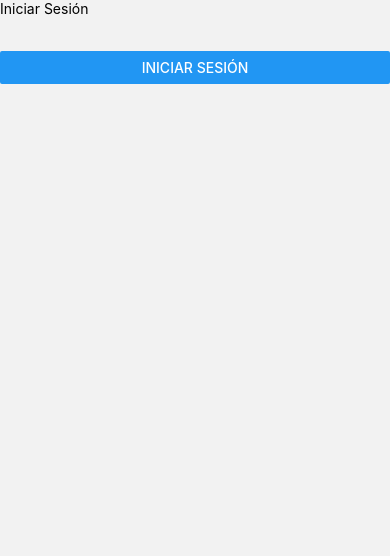
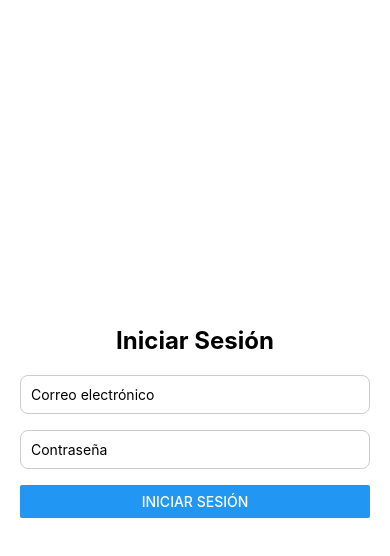
Before and after one commit to XRandolphX/RecetasExpress, a React Native app: screen /Login in a window 390 px wide. Shown: the top 556 px of the page. Built offline with nearby package versions, Linux system fonts and the light colour scheme.

Commit message:
feat: add styles for LoginScreen and improve input validation

```diff
--- a/src/screens/LoginScreen/LoginScreen.tsx
+++ b/src/screens/LoginScreen/LoginScreen.tsx
@@ -1,6 +1,7 @@
 import { useState } from "react";
-import { View, Text, TextInput, Button, Alert, StyleSheet } from "react-native";
+import { View, Text, TextInput, Button, Alert } from "react-native";
 import { useAuth } from "../../context/AuthContext";
+import { styles } from "./styles";
 
 export default function LoginScreen() {
   const { login } = useAuth();
@@ -9,6 +10,11 @@ export default function LoginScreen() {
   const [password, setPassword] = useState("");
 
   const handleLogin = () => {
+    if (email.trim() === "" || password.trim() === "") {
+      Alert.alert("Campos Requeridos", "Por favor, completa todos los campos");
+      return;
+    }
+
     if (email === "test@demo.com" && password === "123456") {
       login();
     } else {
@@ -16,10 +22,23 @@ export default function LoginScreen() {
     }
   };
   return (
-    <View>
-      <Text>Iniciar Sesión</Text>
-      <TextInput />
-      <TextInput />
+    <View style={styles.container}>
+      <Text style={styles.title}>Iniciar Sesión</Text>
+      <TextInput
+        style={styles.input}
+        placeholder="Correo electrónico"
+        value={email}
+        onChangeText={setEmail}
+        keyboardType="email-address"
+        autoCapitalize="none"
+      />
+      <TextInput
+        style={styles.input}
+        placeholder="Contraseña"
+        value={password}
+        onChangeText={setPassword}
+        secureTextEntry
+      />
       <Button title="Iniciar Sesión" onPress={handleLogin} />
     </View>
   );
--- /dev/null
+++ b/src/screens/LoginScreen/styles.ts
@@ -0,0 +1,23 @@
+import { StyleSheet } from "react-native";
+
+export const styles = StyleSheet.create({
+  container: {
+    flex: 1,
+    justifyContent: "center",
+    padding: 20,
+    backgroundColor: "#fff",
+  },
+  title: {
+    fontSize: 24,
+    marginBottom: 20,
+    textAlign: "center",
+    fontWeight: "bold",
+  },
+  input: {
+    borderWidth: 1,
+    borderColor: "#ccc",
+    borderRadius: 8,
+    padding: 10,
+    marginBottom: 16,
+  },
+});
```
